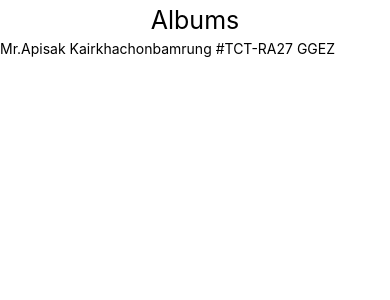
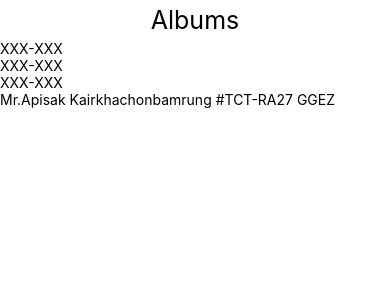
Before and after one commit to exe1235/std6002041520182, a React Native app: screen / in a window 390 px wide. Shown: the top 300 px of the page. Built offline with nearby package versions, Linux system fonts and the light colour scheme.

Commit message:
Update Create Card & CardSection By Apisak.K

```diff
--- a/components/App.js
+++ b/components/App.js
@@ -1,11 +1,13 @@
 import React, { Component } from 'react';
 import { Text, View } from 'react-native';
 import Header from './Header.js';
+import Card from './Card.js';
 export default class HelloWorldApp extends Component {
   render() {
     return (
       <View>
         <Header title="Albums"></Header>
+        <Card />
         <Text>Mr.Apisak Kairkhachonbamrung #TCT-RA27 GGEZ</Text>
       </View>
     );
--- /dev/null
+++ b/components/Card.js
@@ -0,0 +1,17 @@
+// import library
+import React, { Component } from 'react';
+import { View, Text } from 'react-native';
+import CardSection from './CardSection.js';
+class Card extends Component {
+    render() {
+        return (
+            <View>
+                <CardSection />
+                <CardSection />
+                <CardSection />
+            </View>
+        );
+    }
+}
+
+export default Card;
--- /dev/null
+++ b/components/CardSection.js
@@ -0,0 +1,15 @@
+// import library
+import React, { Component } from 'react';
+import { View, Text } from 'react-native';
+
+class CardSection extends Component {
+    render(){
+        return(
+            <View>
+                <Text>XXX-XXX</Text>
+            </View>
+        );
+    }
+}
+
+export default CardSection;
--- a/components/Header.js
+++ b/components/Header.js
@@ -18,15 +18,14 @@
     header: {
         padding: 5,
         justifyContent: "center",
-        alignItems: "center"
+        alignItems: "center",
     },
     view: {
         flex: 1,
     },
     text: {
         fontSize: 25,
-        justifyContent: "center",
-        alignItems: "center"
+        alignItems: "center",
     }
 }
 
```
